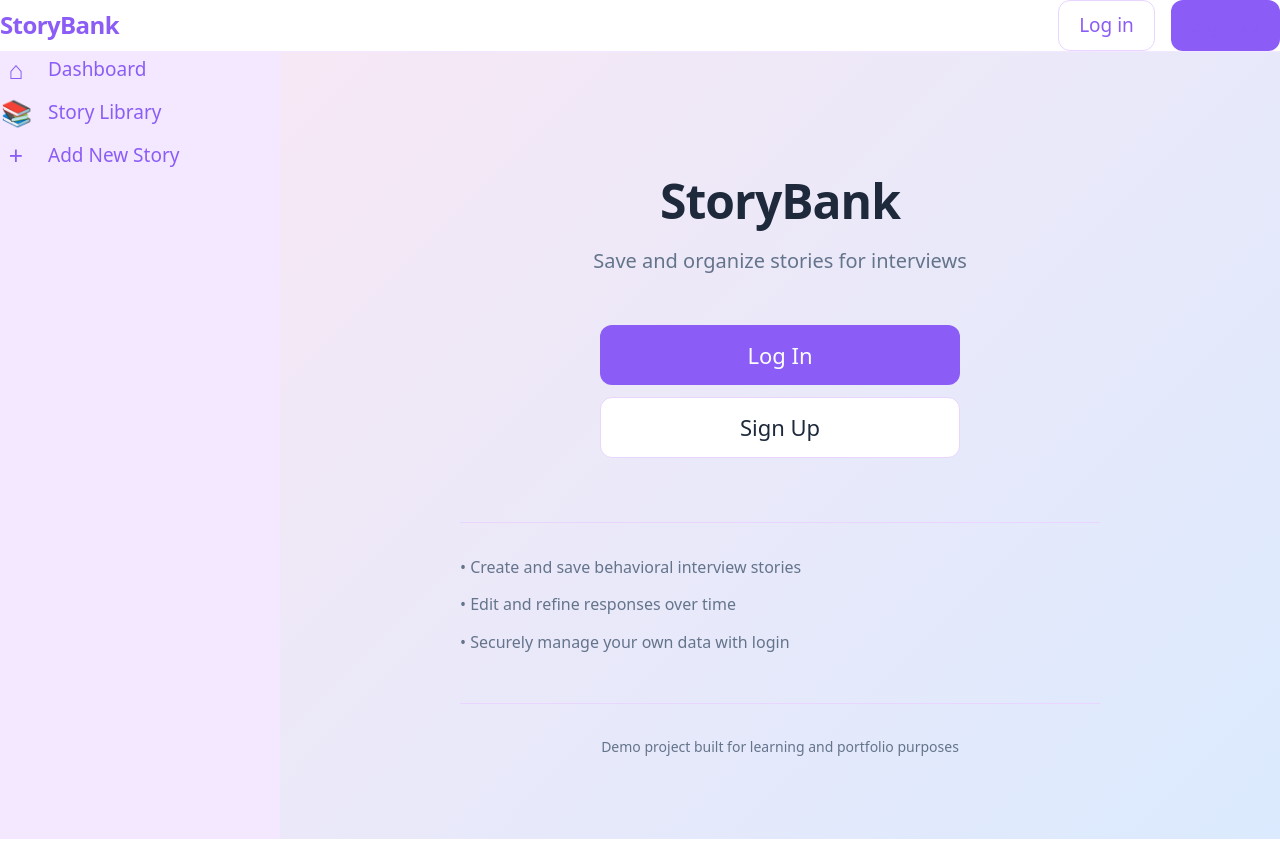
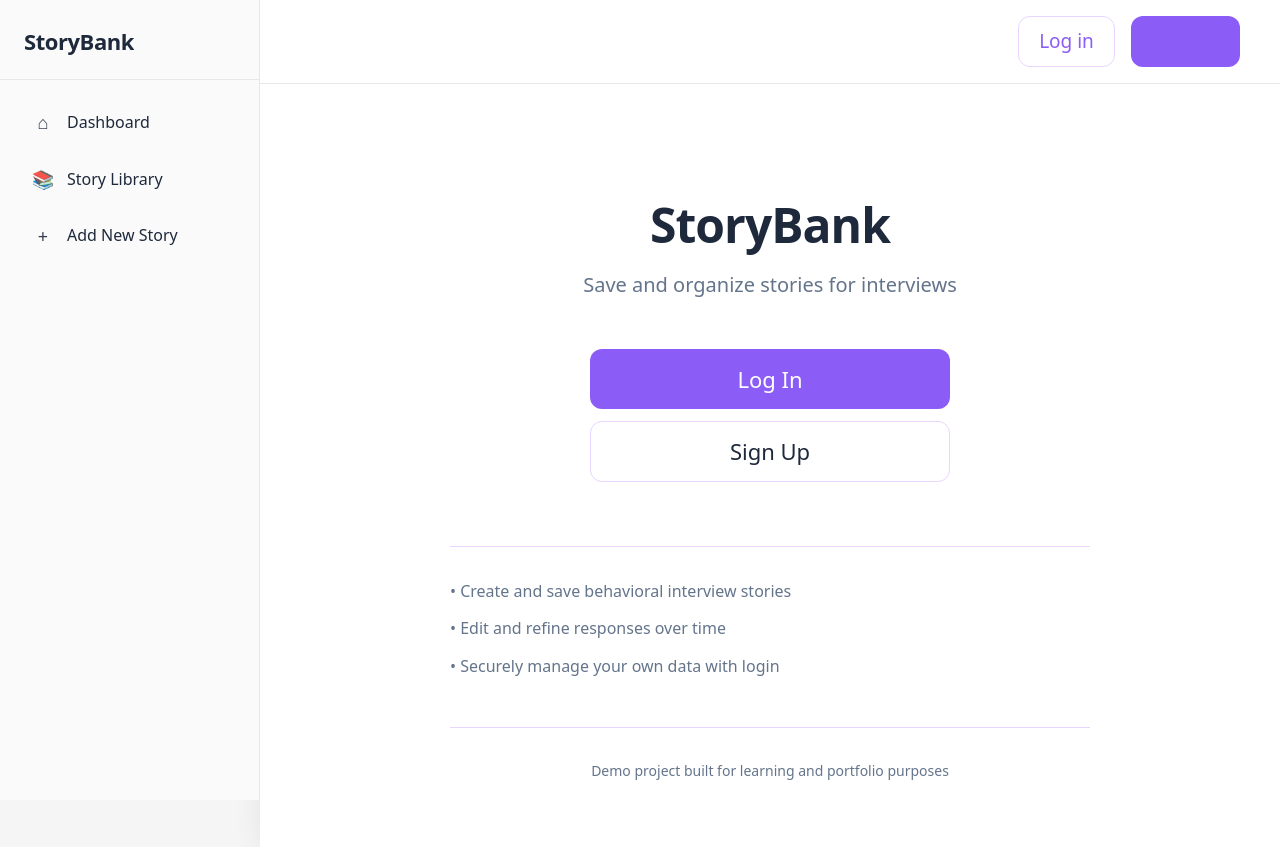
Before and after one commit to park-jenna/storybank, a Next.js app in the folder frontend/: page / in a window 1280 px wide. Built offline with nearby package versions, Linux system fonts and the light colour scheme.

Commit message:
refactor: sidebar and app shell layout polish

```diff
--- a/frontend/src/app/dashboard/page.tsx
+++ b/frontend/src/app/dashboard/page.tsx
@@ -117,19 +117,19 @@ export default function DashboardPage() {
   };
 
   return (
-    <main className="mt-10">
+    <main>
       {/* Header */}
-      <header className="flex flex-wrap justify-between items-end gap-6">
+      <header className="flex flex-wrap justify-between items-center gap-6 pb-2">
         <div>
           <h1 className="text-4xl font-black m-0 tracking-tight text-[var(--foreground)]">
             My Stories
           </h1>
-          <p className="muted mt-3 mb-0 text-lg">
+          <p className="muted mt-2 mb-0 text-lg">
             Create, refine, and reuse STAR stories for behavioral interviews.
           </p>
         </div>
 
-        <div className="flex gap-2.5">
+        <div className="flex gap-3 flex-shrink-0">
           <Button
             onClick={() => {
               localStorage.removeItem("token");
@@ -145,12 +145,13 @@ export default function DashboardPage() {
       </header>
 
       {loading && (
-        <p className="muted mt-[18px]">Loading stories...</p>
+        <p className="muted mt-6">Loading stories...</p>
       )}
 
       {!loading && !error && (
-        <section>
+        <section className="page-section" style={{ marginTop: 32 }}>
           <Card variant="overview">
+            <div className="overview-card-inner">
             <h2 className="text-xl font-bold m-0 mb-8 text-[var(--foreground)]">
               Overview
             </h2>
@@ -208,12 +209,14 @@ export default function DashboardPage() {
                 ))}
               </div>
             )}
+            </div>
           </Card>
         </section>
       )}
 
       {!loading && !error && (
-        <div className="mt-6">
+        <section className="page-section" style={{ marginTop: 40 }}>
+          <h2 className="page-section-title">All Stories</h2>
           <div className="flex flex-wrap gap-3">
             {[ALL, ...CATEGORIES].map((cat) => (
               <Chip
@@ -226,7 +229,7 @@ export default function DashboardPage() {
             ))}
           </div>
 
-          <p className="muted mt-3 mb-0 text-base">
+          <p className="muted mt-4 mb-0 text-base">
             Showing{" "}
             <b>
               {selectedCategory === ALL
@@ -235,7 +238,7 @@ export default function DashboardPage() {
             </b>{" "}
             ({filteredStories.length})
           </p>
-        </div>
+        </section>
       )}
 
       {error && (
@@ -277,7 +280,7 @@ export default function DashboardPage() {
       )}
 
       {!loading && !error && hasFilteredStories && (
-        <div className="grid grid-cols-1 lg:grid-cols-2 gap-10 mt-10">
+        <div className="grid grid-cols-1 lg:grid-cols-2 gap-8" style={{ marginTop: 28 }}>
           {filteredStories.map((s) => (
             <Link
               key={s.id}
--- a/frontend/src/app/globals.css
+++ b/frontend/src/app/globals.css
@@ -1,4 +1,7 @@
 @import "tailwindcss";
+
+/* Tailwind v4: explicitly scan src so classes in components/pages are included */
+@source "../";
 
 :root {
   /* Pastel gradient theme - soft and modern */
@@ -76,27 +79,145 @@ body {
 
 .layout-wrapper {
   display: flex;
-  flex-direction: column;
   min-height: 100vh;
+  background: #f5f5f5;
 }
 
-.layout-body {
+.layout-right {
+  flex: 1;
   display: flex;
-  flex: 1;
+  flex-direction: column;
+  min-width: 0;
   overflow: hidden;
+  background: #fff;
+  box-shadow: -4px 0 24px rgba(0, 0, 0, 0.06);
 }
 
 .layout-main {
   flex: 1;
   overflow: auto;
   min-width: 0;
+  background: #fff;
+}
+
+/* ========================================
+   Sidebar - full height left nav
+   ======================================== */
+
+.sidebar {
+  width: 260px;
+  min-width: 260px;
+  flex-shrink: 0;
+  height: 100vh;
+  background: #fafafa;
+  border-right: 1px solid #e5e7eb;
+  display: flex;
+  flex-direction: column;
+  position: relative;
+  z-index: 1;
+}
+
+.sidebar-inner {
+  display: flex;
+  flex-direction: column;
+  padding: 24px 0;
+  height: 100%;
+}
+
+.sidebar-logo {
+  font-size: 22px;
+  font-weight: 800;
+  color: var(--foreground);
+  text-decoration: none;
+  letter-spacing: -0.02em;
+  padding: 0 24px 20px;
+  margin-bottom: 16px;
+  border-bottom: 1px solid #e5e7eb;
+  transition: color 0.2s;
+}
+
+.sidebar-logo:hover {
+  color: var(--primary);
+}
+
+.sidebar-nav {
+  display: flex;
+  flex-direction: column;
+  gap: 4px;
+  padding: 0 12px;
+}
+
+.sidebar-link {
+  display: flex;
+  align-items: center;
+  gap: 12px;
+  padding: 12px 16px;
+  border-radius: 10px;
+  font-size: 16px;
+  font-weight: 500;
+  color: var(--foreground);
+  text-decoration: none;
+  transition: background 0.2s, color 0.2s;
+  border-left: 3px solid transparent;
+}
+
+.sidebar-link:hover {
+  background: #f3f4f6;
+  color: var(--foreground);
+}
+
+.sidebar-link-active {
+  background: #f3e8ff;
+  color: var(--primary);
+  border-left-color: var(--primary);
+  font-weight: 600;
+}
+
+.sidebar-link-active:hover {
+  background: #ede9fe;
+  color: var(--primary);
+}
+
+.sidebar-link-icon {
+  font-size: 18px;
+  width: 24px;
+  text-align: center;
+  opacity: 0.9;
+}
+
+/* Top bar (right side only - next to sidebar) */
+.navbar-top {
+  flex-shrink: 0;
+  background: #fff;
+  border-bottom: 1px solid #e5e7eb;
+  padding: 16px 40px;
+}
+
+.navbar-inner {
+  max-width: 1120px;
+  margin: 0 auto;
+  display: flex;
+  justify-content: flex-end;
+  align-items: center;
 }
 
 .app-shell {
-  max-width: 1400px;
+  max-width: 1120px;
   margin: 0 auto;
-  padding: 40px 32px 80px;
+  padding: 32px 40px 64px;
   width: 100%;
+}
+
+/* Consistent section spacing */
+.page-section {
+  margin-top: 40px;
+}
+
+.page-section-title {
+  font-size: 24px;
+  font-weight: 700;
+  color: var(--foreground);
+  margin: 0 0 16px 0;
 }
 
 /* ========================================
@@ -536,6 +657,17 @@ a:hover {
   box-shadow: 0 2px 12px rgba(139, 92, 246, 0.08);
 }
 
+/* Overview card inner padding - ensures visible margin inside the card */
+.overview-card-inner {
+  padding: 32px 40px 36px 40px;
+}
+
+@media (max-width: 768px) {
+  .overview-card-inner {
+    padding: 24px 20px 28px 20px;
+  }
+}
+
 .overview-title {
   font-size: 22px;
   font-weight: 700;
--- a/frontend/src/app/layout.tsx
+++ b/frontend/src/app/layout.tsx
@@ -29,9 +29,9 @@ export default function RootLayout({
     <html lang="en" suppressHydrationWarning>
       <body className={`${geistSans.variable} ${geistMono.variable} antialiased`}>
         <div className="layout-wrapper">
-          <Navbar />
-          <div className="layout-body">
-            <Sidebar />
+          <Sidebar />
+          <div className="layout-right">
+            <Navbar />
             <main className="layout-main">
               <div className="app-shell">{children}</div>
             </main>
--- a/frontend/src/components/Navbar.tsx
+++ b/frontend/src/components/Navbar.tsx
@@ -22,16 +22,9 @@ export default function Navbar() {
   }
 
   return (
-    <nav className="sticky top-0 z-50 bg-[var(--card)] border-b border-[var(--border-light)] w-full">
-      <div className="max-w-[1400px] mx-auto px-8 py-5 flex items-center justify-between">
-        <Link
-          href="/"
-          className="text-2xl font-extrabold text-[var(--foreground)] no-underline tracking-tight"
-        >
-          StoryBank
-        </Link>
-
-        <div className="flex items-center gap-4">
+    <nav className="navbar-top">
+      <div className="navbar-inner">
+        <div className="flex items-center justify-end gap-4">
         {mounted && hasToken && (
           <>
             <Link
--- a/frontend/src/components/Sidebar.tsx
+++ b/frontend/src/components/Sidebar.tsx
@@ -14,10 +14,17 @@ export default function Sidebar() {
 
   return (
     <aside
-      className="w-[280px] min-w-[280px] flex-shrink-0 self-stretch border-r border-[var(--border-light)] bg-[var(--sidebar-bg)]"
+      className="sidebar"
       aria-label="Main navigation"
     >
-      <nav className="py-6 flex flex-col gap-2">
+      <div className="sidebar-inner">
+        <Link
+          href="/"
+          className="sidebar-logo"
+        >
+          StoryBank
+        </Link>
+        <nav className="sidebar-nav">
           {navItems.map(({ href, label, icon }) => {
             const isActive =
               pathname === href ||
@@ -26,14 +33,10 @@ export default function Sidebar() {
               <Link
                 key={href + label}
                 href={href}
-              className={`flex items-center gap-4 px-6 py-4 mx-3 rounded-xl text-[19px] font-medium no-underline transition-colors ${
-                isActive
-                  ? "bg-[var(--primary)]"
-                  : "text-[var(--foreground)] hover:bg-[var(--border-light)]"
-              }`}
-              style={isActive ? { color: "white" } : undefined}
+                className={`sidebar-link ${isActive ? "sidebar-link-active" : ""}`}
+                style={isActive ? { color: "var(--primary)" } : undefined}
               >
-              <span className="text-xl w-8 text-center" aria-hidden>
+                <span className="sidebar-link-icon" aria-hidden>
                   {icon}
                 </span>
                 {label}
@@ -41,6 +44,7 @@ export default function Sidebar() {
             );
           })}
         </nav>
+      </div>
     </aside>
   );
 }
--- a/frontend/src/components/ui/Card.tsx
+++ b/frontend/src/components/ui/Card.tsx
@@ -14,7 +14,7 @@ const variantClasses: Record<CardProps["variant"] & string, string> = {
   story:
     "bg-[var(--card)] border-2 border-[var(--border-light)] rounded-[var(--radius-lg)] p-6 shadow-[0_2px_8px_rgba(0,0,0,0.06)] hover:-translate-y-1 hover:shadow-[0_8px_24px_rgba(0,0,0,0.12)] hover:border-gray-300 flex flex-col gap-5 h-[320px] overflow-hidden cursor-pointer transition-all duration-200",
   overview:
-    "mt-8 p-10 bg-[var(--card)] border border-[var(--border-light)] rounded-[var(--radius-xl)] shadow-[0_2px_12px_rgba(139,92,246,0.08)]",
+    "mt-8 bg-[var(--card)] border border-[var(--border-light)] rounded-[var(--radius-xl)] shadow-[0_2px_12px_rgba(139,92,246,0.08)]",
   error:
     "bg-[var(--card)] border border-red-300 rounded-[var(--radius-lg)] p-6",
 };
```
Lines whose indentation alone changed are shown as unchanged.
